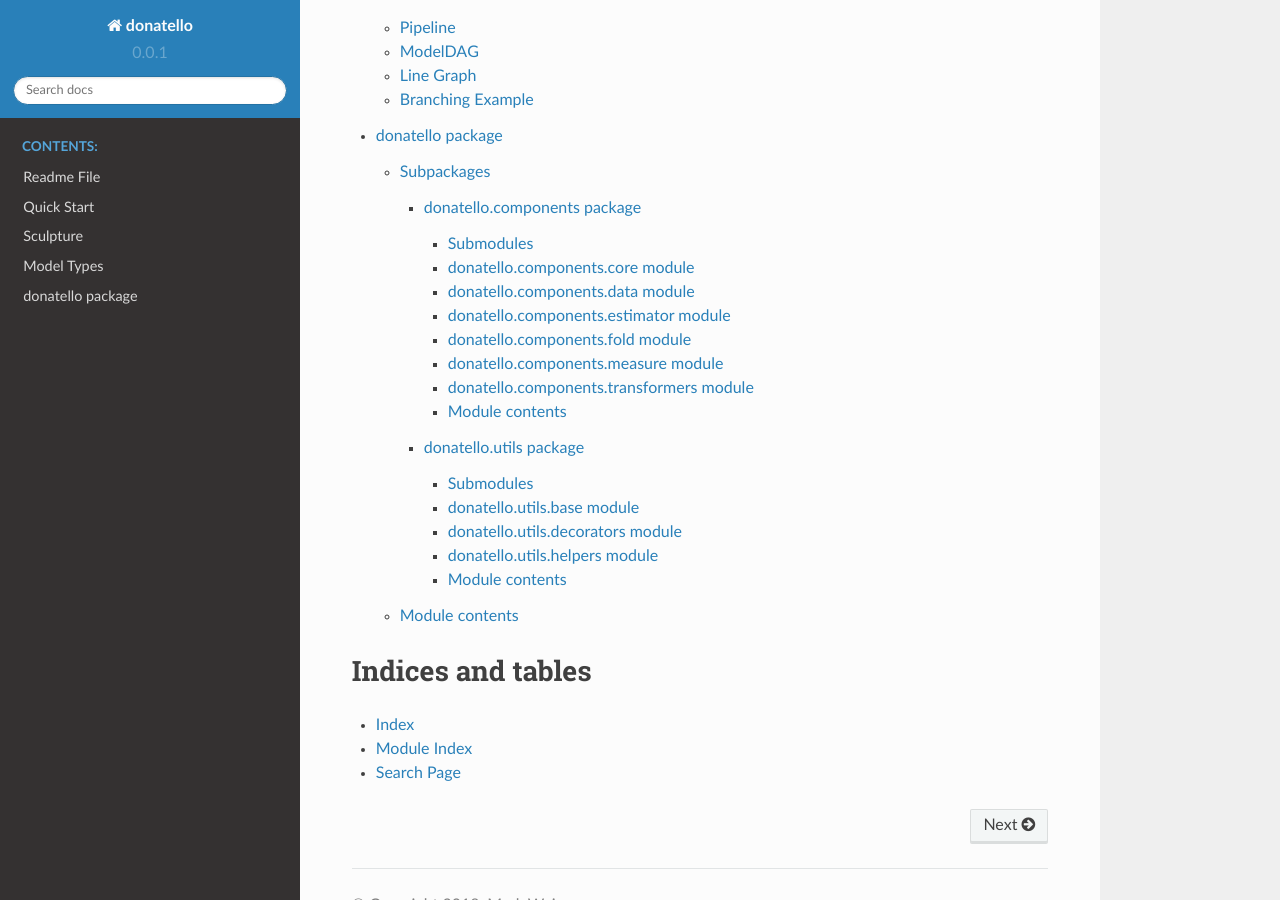
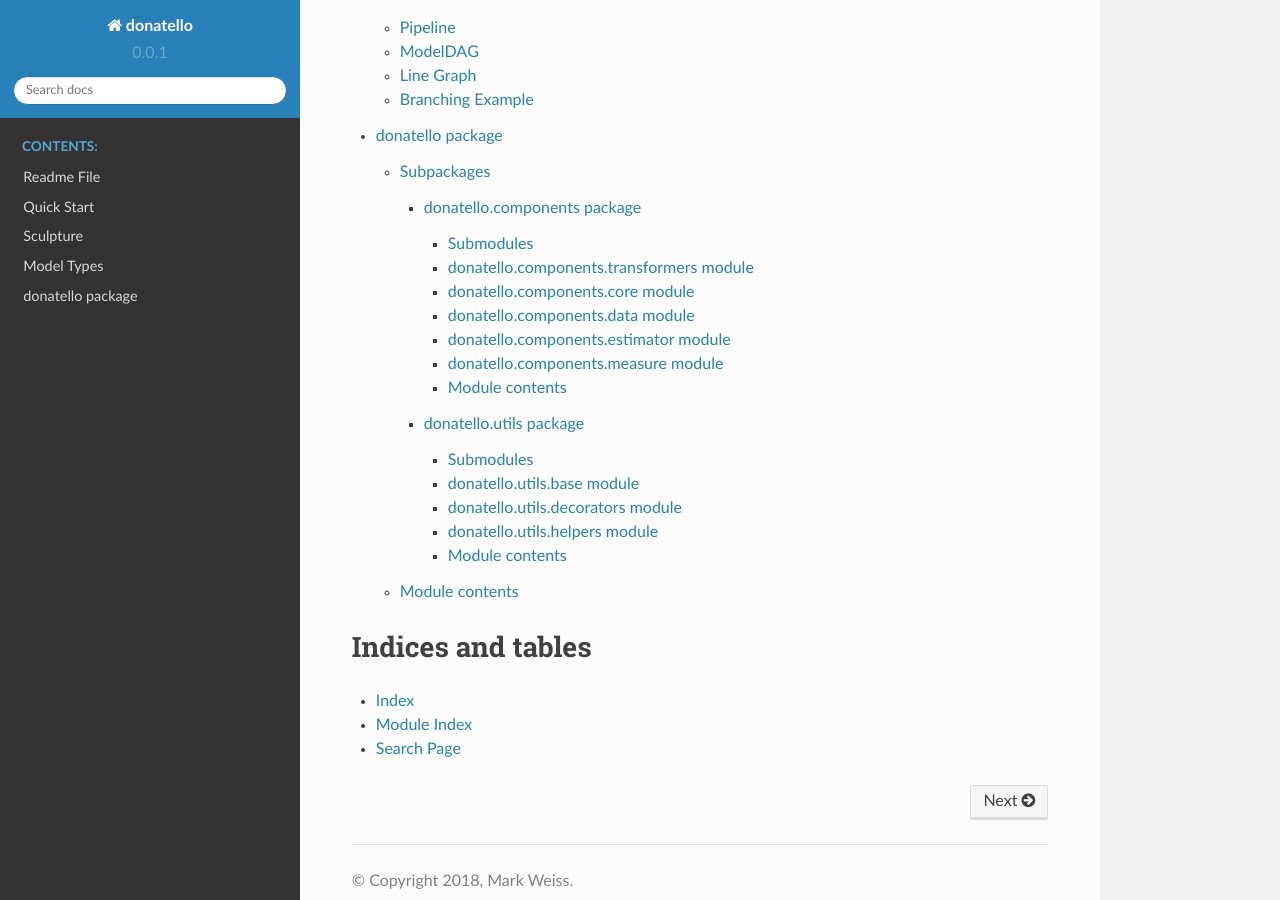
Before and after one commit to marksweissma/donatello, a Sphinx documentation site: the page built from docs/source/index.rst, in a window 1280 px wide and 900 px high, scrolled down 564 px. Built offline with Sphinx 7.4.7 and the Read the Docs theme 2.0.0, drawn with Linux system fonts in a browser that asks for light colours; some of the changed lines change nothing that is shown.

Commit message:
clean up docs

```diff
--- a/docs/source/donatello.components.rst
+++ b/docs/source/donatello.components.rst
@@ -3,6 +3,14 @@ donatello.components package
 
 Submodules
 ----------
+
+donatello.components.transformers module
+----------------------------------------
+
+.. automodule:: donatello.components.transformers
+    :members:
+    :undoc-members:
+    :show-inheritance:
 
 donatello.components.core module
 --------------------------------
@@ -28,26 +36,10 @@ donatello.components.estimator module
     :undoc-members:
     :show-inheritance:
 
-donatello.components.fold module
---------------------------------
-
-.. automodule:: donatello.components.fold
-    :members:
-    :undoc-members:
-    :show-inheritance:
-
 donatello.components.measure module
 -----------------------------------
 
 .. automodule:: donatello.components.measure
-    :members:
-    :undoc-members:
-    :show-inheritance:
-
-donatello.components.transformers module
-----------------------------------------
-
-.. automodule:: donatello.components.transformers
     :members:
     :undoc-members:
     :show-inheritance:
```
